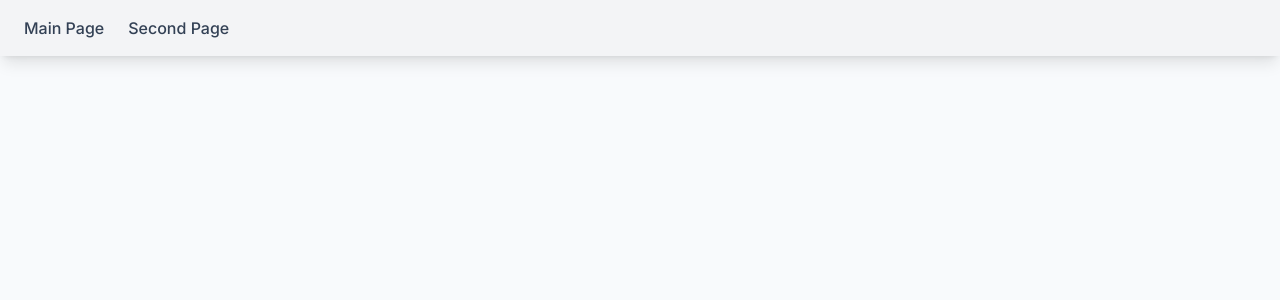
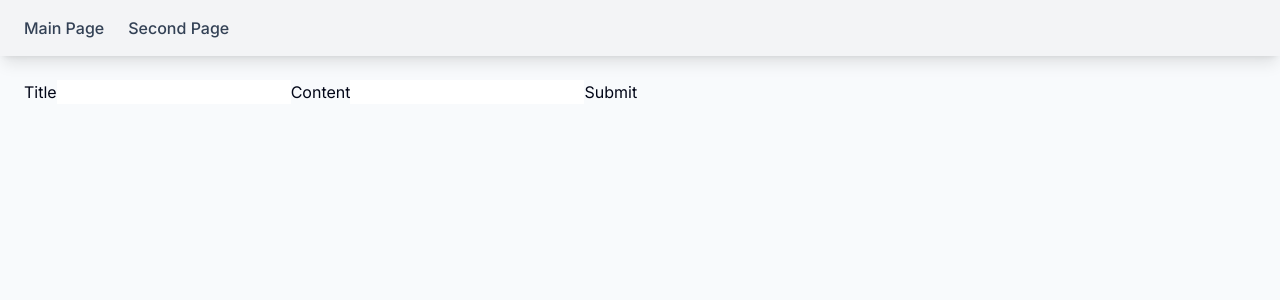
Before and after one commit to KasparAasa/Blog2, a Next.js app: page /addPost in a window 1280 px wide. Shown: the top 300 px of the page. Built offline with nearby package versions, Linux system fonts and the light colour scheme.

Commit message:
Add basic form logic

```diff
--- a/src/pages/addPost.tsx
+++ b/src/pages/addPost.tsx
@@ -1,9 +1,62 @@
 import {Layout} from '@/components/Layout'
+import {useFormik} from 'formik'
+import {useState} from 'react'
+import {BlogPostInterface} from '@/interfaces/BlogPost'
 
 export default function AddPost() {
+
+  const formik = useFormik({
+    initialValues: {
+      title: '',
+      content: '',
+      id: '',
+      slug: '',
+      date: '',
+    },
+    onSubmit: values => {
+      setBlogPosts({
+        title: values.title,
+        content: values.content,
+        id: '',
+        slug: '',
+        date: '',
+      })
+    },
+  })
+
+  const [blogPosts, setBlogPosts] =
+    useState<BlogPostInterface>({
+      title: '',
+      content: '',
+      id: '',
+      slug: '',
+      date: '',
+    })
+
   return (
     <Layout>
+      <form onSubmit={formik.handleSubmit}>
 
+        <label htmlFor={'title'}>Title</label>
+        <input
+          id={'title'}
+          name={'title'}
+          type={'text'}
+          onChange={formik.handleChange}
+          value={formik.values.title}
+        />
+
+        <label htmlFor={'content'}>Content</label>
+        <input
+          id={'content'}
+          name={'content'}
+          type={'text'}
+          onChange={formik.handleChange}
+          value={formik.values.content}
+        />
+
+        <button type={'submit'}>Submit</button>
+      </form>
     </Layout>
   )
 }
```
